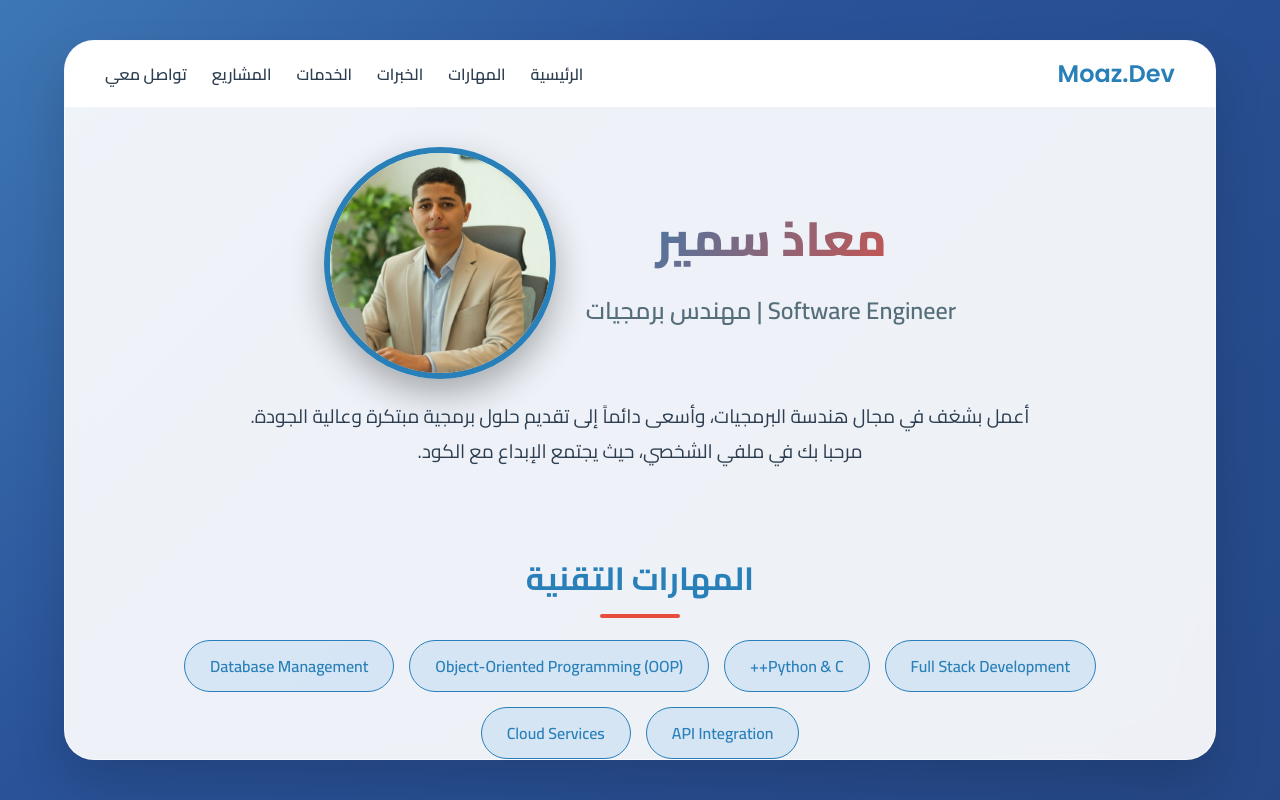
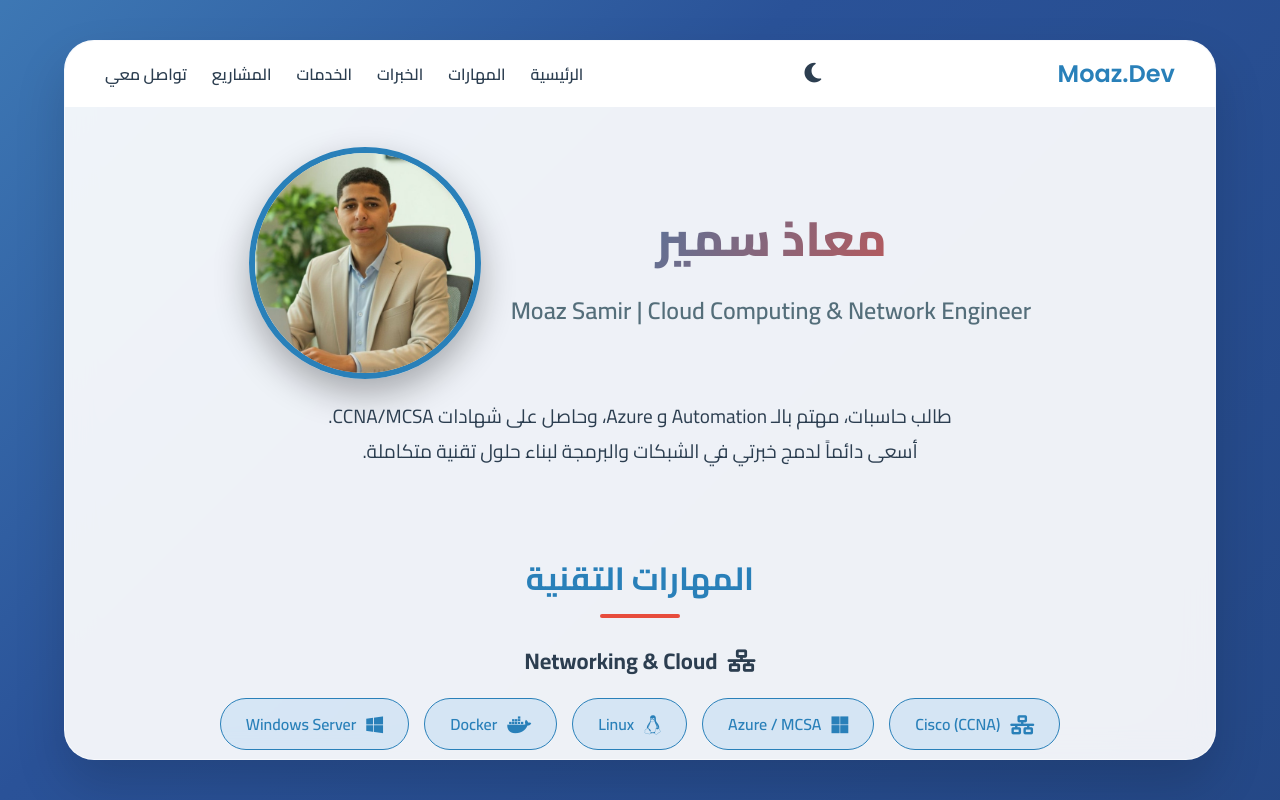
Before and after one commit to mo3az-samir/dev-mozaa, a plain HTML site: page index.html in a window 1280 px wide. Drawn offline with Linux system fonts and the light colour scheme.

Commit message:
Update portfolio Bio Skills icons n8n project GitHub link fix return links and improve theme toggle

```diff
--- a/index.html
+++ b/index.html
@@ -70,6 +70,31 @@
             100% {
                 background-position: 0% 50%;
             }
+        }
+
+        /* New Theme Toggle Styles */
+        .theme-icon-btn {
+            background: transparent;
+            border: none;
+            color: var(--text-color);
+            font-size: 1.4rem;
+            cursor: pointer;
+            transition: transform 0.3s, color 0.3s;
+            padding: 5px;
+            margin-right: 15px;
+            display: flex;
+            align-items: center;
+            justify-content: center;
+        }
+
+        .theme-icon-btn:hover {
+            transform: rotate(30deg) scale(1.1);
+            color: var(--accent-color);
+        }
+
+        .dark-mode .theme-icon-btn {
+            color: #f1c40f;
+            /* Yellow for sun/moon */
         }
 
         .container {
@@ -634,6 +659,14 @@
             box-shadow: 0 8px 25px rgba(234, 67, 53, 0.5);
         }
 
+        .social-btn:hover.github {
+            box-shadow: 0 8px 25px rgba(51, 51, 51, 0.5);
+        }
+
+        .github {
+            background: #333;
+        }
+
         .theme-btn {
             margin: 20px auto 40px;
             /* Centered with margin */
@@ -663,6 +696,29 @@
             background: #fff;
             color: #000;
         }
+
+        /* New Styles for Skills Categories */
+        .skill-category-title {
+            text-align: center;
+            font-size: 1.4rem;
+            color: var(--text-color);
+            margin: 2rem 0 1rem;
+            display: flex;
+            align-items: center;
+            justify-content: center;
+            gap: 10px;
+            width: 100%;
+        }
+
+        .skills li {
+            display: flex;
+            align-items: center;
+            gap: 10px;
+        }
+
+        .skills li i {
+            font-size: 1.2rem;
+        }
     </style>
 </head>
 
@@ -673,9 +729,19 @@
             <!-- Navigation Bar -->
             <nav class="navbar">
                 <a href="#" class="logo">Moaz.Dev</a>
-                <div class="menu-toggle" onclick="toggleMenu()">
-                    <i class="fas fa-bars"></i>
+
+                <div style="display: flex; align-items: center;">
+                    <!-- Theme Toggle in Header -->
+                    <button onclick="toggleTheme()" class="theme-icon-btn" aria-label="Toggle Theme"
+                        id="themeToggleBtn">
+                        <i class="fas fa-moon"></i>
+                    </button>
+
+                    <div class="menu-toggle" onclick="toggleMenu()">
+                        <i class="fas fa-bars"></i>
+                    </div>
                 </div>
+
                 <ul class="nav-links">
                     <li><a href="#home">الرئيسية</a></li>
                     <li><a href="#skills">المهارات</a></li>
@@ -692,24 +758,34 @@
                         <img src="moaz_profile.jpg" alt="Moaz Samir" class="profile-img">
                         <div class="profile-info">
                             <h1>معاذ سمير</h1>
-                            <h2>Software Engineer | مهندس برمجيات</h2>
+                            <h2>Moaz Samir | Cloud Computing & Network Engineer</h2>
                         </div>
                     </div>
 
                     <p class="welcome-text">
-                        أعمل بشغف في مجال هندسة البرمجيات، وأسعى دائماً إلى تقديم حلول برمجية مبتكرة وعالية الجودة. <br>
-                        مرحبا بك في ملفي الشخصي، حيث يجتمع الإبداع مع الكود.
+                        طالب حاسبات، مهتم بالـ Automation و Azure، وحاصل على شهادات CCNA/MCSA. <br>
+                        أسعى دائماً لدمج خبرتي في الشبكات والبرمجة لبناء حلول تقنية متكاملة.
                     </p>
                 </div>
 
                 <div id="skills" class="section-title">المهارات التقنية</div>
+
+                <h3 class="skill-category-title"><i class="fas fa-network-wired"></i> Networking & Cloud</h3>
                 <ul class="skills">
-                    <li>Full Stack Development</li>
-                    <li>Python & C++</li>
-                    <li>Object-Oriented Programming (OOP)</li>
-                    <li>Database Management</li>
-                    <li>API Integration</li>
-                    <li>Cloud Services</li>
+                    <li><i class="fas fa-network-wired"></i> Cisco (CCNA)</li>
+                    <li><i class="fab fa-microsoft"></i> Azure / MCSA</li>
+                    <li><i class="fab fa-linux"></i> Linux</li>
+                    <li><i class="fab fa-docker"></i> Docker</li>
+                    <li><i class="fab fa-windows"></i> Windows Server</li>
+                </ul>
+
+                <h3 class="skill-category-title"><i class="fas fa-code"></i> Programming</h3>
+                <ul class="skills">
+                    <li><i class="fab fa-python"></i> Python</li>
+                    <li><i class="fas fa-code"></i> C++</li>
+                    <li><i class="fab fa-js"></i> JavaScript</li>
+                    <li><i class="fab fa-html5"></i> HTML5</li>
+                    <li><i class="fab fa-css3-alt"></i> CSS3</li>
                 </ul>
 
                 <div id="experience" class="section-title">عن خبرتي</div>
@@ -804,6 +880,17 @@
                             <a href="project-details.html" class="project-link">عرض المشروع</a>
                         </div>
                     </div>
+                    <div class="project-card">
+                        <img src="project_ai_chat.jpg" alt="n8n Automation" class="project-img">
+                        <div class="project-content">
+                            <div class="project-title">أتمتة باستخدام n8n و AI</div>
+                            <div class="project-desc">
+                                مشروع يربط بين تطبيق Telegram وتقنيات الذكاء الاصطناعي (AI) باستخدام أدوات الأتمتة n8n،
+                                لتقديم ردود ذكية وتحليل البيانات بشكل آلي.
+                            </div>
+                            <a href="project-details.html" class="project-link">عرض المشروع</a>
+                        </div>
+                    </div>
                 </div>
 
                 <div class="section-title">آراء العملاء</div>
@@ -842,12 +929,11 @@
                     <a href="https://wa.me/201126874664" target="_blank" class="social-btn whatsapp" title="WhatsApp">
                         <i class="fab fa-whatsapp"></i>
                     </a>
+                    <a href="https://github.com/mo3az-samir" target="_blank" class="social-btn github" title="GitHub">
+                        <i class="fab fa-github"></i>
+                    </a>
                 </div>
 
-                <button onclick="toggleTheme()" class="theme-btn">
-                    <i class="fas fa-adjust"></i>
-                    <span>تغيير المظهر</span>
-                </button>
             </div> <!-- End Main Content -->
         </div>
     </div>
@@ -855,6 +941,16 @@
     <script>
         function toggleTheme() {
             document.body.classList.toggle("dark-mode");
+
+            // Toggle Icon
+            const btnIcon = document.querySelector('#themeToggleBtn i');
+            if (document.body.classList.contains("dark-mode")) {
+                btnIcon.classList.remove('fa-moon');
+                btnIcon.classList.add('fa-sun');
+            } else {
+                btnIcon.classList.remove('fa-sun');
+                btnIcon.classList.add('fa-moon');
+            }
         }
 
         function toggleMenu() {
```
Also changed, not shown: project-details.html (+1 -1 lines), service-details.html (+1 -1 lines).
